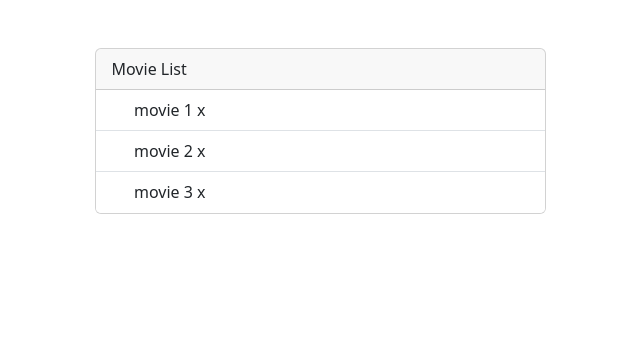
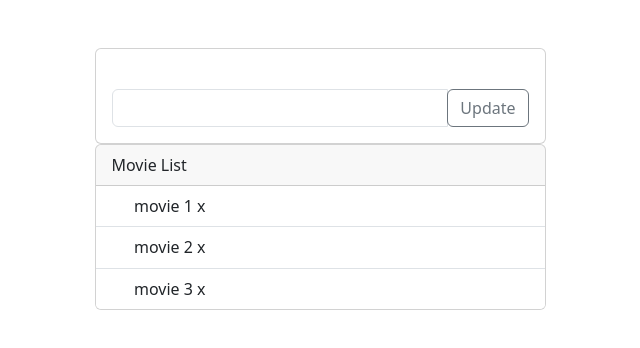
Before and after one commit to inanguclu/MovieApp, an Angular app: page / in a window 1280 px wide. Shown: the top 348 px of the page, without its empty margins (320-960 px from the left). Built offline with nearby package versions, Linux system fonts and the light colour scheme.

Commit message:
Event Binding

```diff
--- a/src/app/app.module.ts
+++ b/src/app/app.module.ts
@@ -4,6 +4,7 @@ import { BrowserModule } from '@angular/platform-browser';
 import { AppComponent } from './app.component';
 import { MoviesComponent } from './movies/movies.component';
 import { MovieComponent } from './movie/movie.component';
+import { FormsModule } from '@angular/forms';
 
 @NgModule({
   declarations: [
@@ -12,7 +13,8 @@ import { MovieComponent } from './movie/movie.component';
     MovieComponent
   ],
   imports: [
-    BrowserModule
+    BrowserModule,
+    FormsModule
   ],
   providers: [],
   bootstrap: [AppComponent]
--- a/src/app/movies/movies.component.html
+++ b/src/app/movies/movies.component.html
@@ -1,9 +1,26 @@
+<div class="card" *ngIf="selectedMovie">
+    <div class="card-body">
+        <span class="badge badge-warning">
+            id:{{selectedMovie.id}} name:{{selectedMovie.name}}
+        </span>
+        <div class="input-group">
+            <input type="text" [(ngModel)]="selectedMovie.name" class="form-control">
+            <div class="input-group-append">
+                <button class="btn btn-outline-secondary" type="button">Update</button>
+            </div>
+        </div>
+    </div>
+</div>
+
+
 <div class="card">
     <div class="card-header">
         {{title}}
     </div>
     <ul class="list-group list-group-flush">
-        <li *ngFor="let movie of movies" class="list-group-item">
+        <li *ngFor="let movie of movies" (click)="onSelect(movie)"  class="list-group-item"
+        [class.active]="movie===selectedMovie"
+        >
             <span class="badge badge-primary">{{movie.id}}</span>{{movie.name}}
             <span class="close">x</span>
         </li>
--- a/src/app/movies/movies.component.ts
+++ b/src/app/movies/movies.component.ts
@@ -1,14 +1,22 @@
 import { Component } from "@angular/core";
-import{Movies} from "../movie.datasource"
+import { Movies } from "../movie.datasource"
+import { Movie } from "../movie";
 
 @Component({
-    selector:'movies',
+    selector: 'movies',
     templateUrl: 'movies.component.html',
     styleUrls: ['movies.component.css']
-    })
-export class MoviesComponent{
-    title='Movie List'
-    movies=Movies;
+})
+export class MoviesComponent {
+    title = 'Movie List'
+    movies = Movies;
+    selectedMovie: Movie = new Movie();
+
+
+    onSelect(movie: Movie): void {
+        this.selectedMovie = movie;
+
+    }
 
 
 }
```
